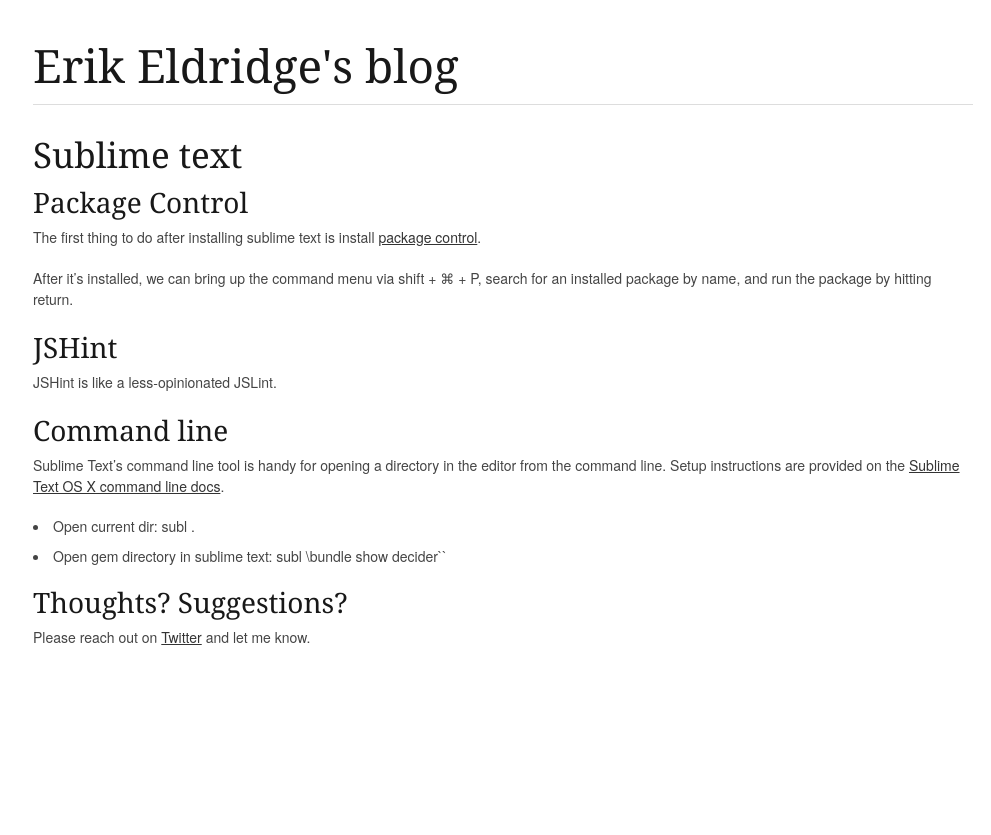
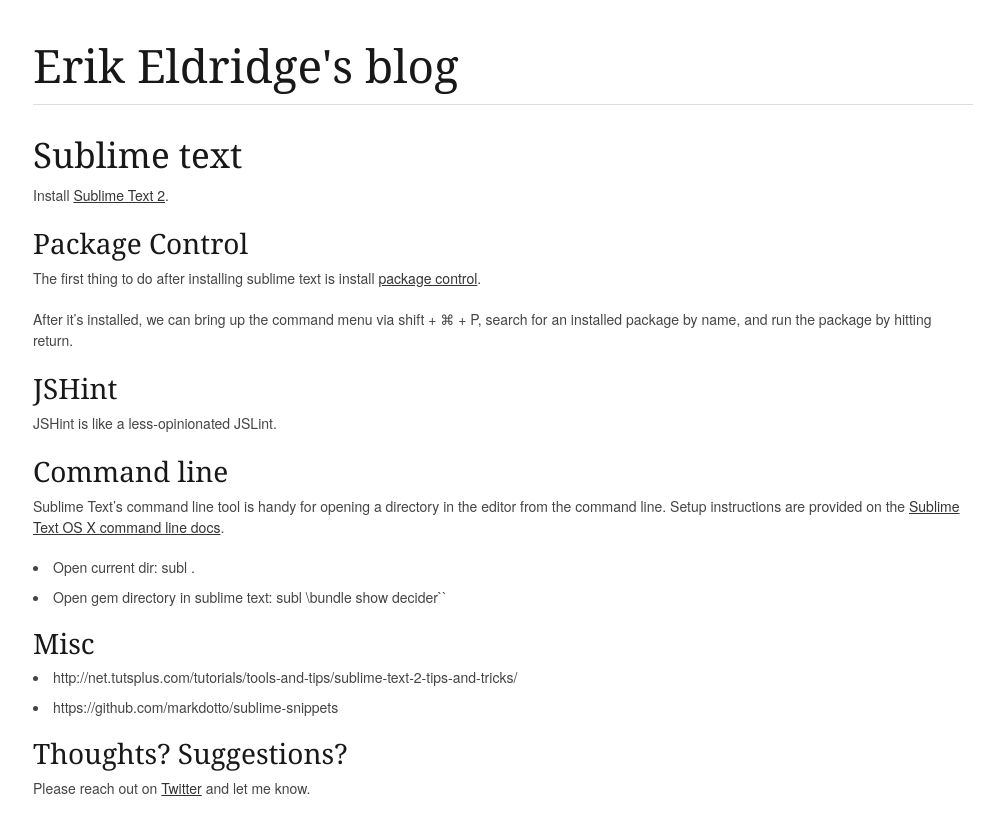
Before and after one commit to erikeldridge/erikeldridge.github.com, a Jekyll site: the page built from _posts/2012-2-24-sublime-text.md, in a window 1280 px wide. Shown: the top 835 px of the page, without its empty margins (137-1128 px from the left). Built offline with Jekyll 4.4.1, drawn with Linux system fonts in a browser that asks for light colours; Markdown is read by kramdown in place of the engine named in the settings; comment, search, counter and statistics services are not loaded.

Commit message:
Add misc section for sublime text

```diff
--- a/_posts/2012-2-24-sublime-text.md
+++ b/_posts/2012-2-24-sublime-text.md
@@ -3,6 +3,8 @@
 ---
 
 ## Sublime text
+
+Install [Sublime Text 2](http://www.sublimetext.com/2).
 
 ### Package Control
 
@@ -20,3 +22,8 @@
 
 * Open current dir: `subl .`
 * Open gem directory in sublime text: `subl \`bundle show decider\``
+
+### Misc
+
+* http://net.tutsplus.com/tutorials/tools-and-tips/sublime-text-2-tips-and-tricks/
+* https://github.com/markdotto/sublime-snippets
```
